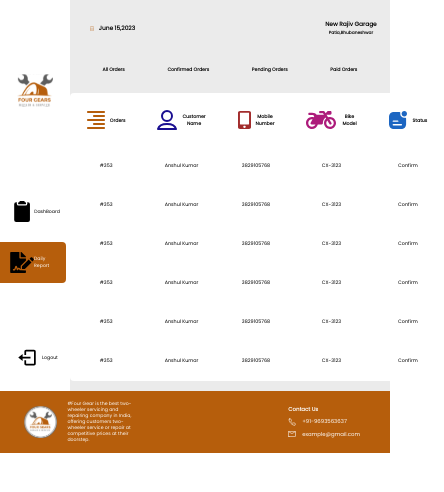
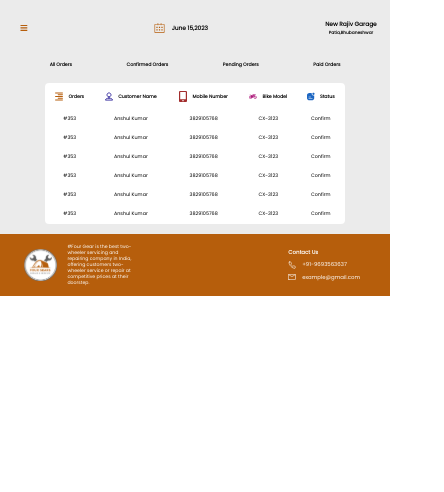
Before and after one commit to anshulkumarx7/fourGear-partner, a React (Vite) app: page / in a window 390 px wide. Shown: the top 492 px of the page, 444 px wide, since content can reach past the window. Built offline with nearby package versions, Linux system fonts and the light colour scheme.

Commit message:
fix responsiveness

```diff
--- a/src/Components/Order.jsx
+++ b/src/Components/Order.jsx
@@ -6,12 +6,14 @@ import IdIcon from "../assets/id.svg";
 import CustomerIcon from "../assets/customer.svg";
 import MobileIcon from "../assets/mobile.svg";
 import BikeIcon from "../assets/bike.svg";
+import { FaBars } from 'react-icons/fa';
 
 import StatusIcon from "../assets/statussvg.svg";
-function Order() {
+function Order(props) {
   return (
     <div className="fourGearPartnerOrder">
       <div className="fourGearPartnerOrderHeader">
+        <FaBars className="orderBars" onClick={props.handleBars}/>
         <div className="fourGearPartnerOrderDate">
           <SlCalender className="calender" />
           <h2>June 15,2023</h2>
--- a/src/Components/Sidebar.jsx
+++ b/src/Components/Sidebar.jsx
@@ -1,14 +1,18 @@
-import React from 'react'
+import React, { useRef } from 'react'
 import "../Styles/Sidebar.css";
+
 import { BsFillClipboard2Fill } from 'react-icons/bs';
 import { FaFileSignature } from 'react-icons/fa';
 import { BiLogOut } from 'react-icons/bi';
+import { RxCross1 } from 'react-icons/rx';
 import { Link } from 'react-router-dom';
 import logoSidebar from "../assets/lopoSidebar.svg";
 import SidebarOption from './SidebarOption';
-function Sidebar() {
+
+function Sidebar(props) {
   return (
-    <div className='fourGearPartnerSidebar'>
+    <div className='fourGearPartnerSidebar' ref={props.reference}>
+    <RxCross1  className='sidebarCrossButton' onClick={props.handleRemove}/>
     <img src={logoSidebar} alt="logo" />
     <div className='fourGearPartnerSidebarMenus'>
         <SidebarOption  iconName={BsFillClipboard2Fill} optionName="DashBoard" route="/a" />
--- a/src/Pages/Dashboard.jsx
+++ b/src/Pages/Dashboard.jsx
@@ -1,12 +1,20 @@
-import React from 'react'
-import Sidebar from '../Components/sideBar'
+import React,{useRef} from 'react'
 import Order from '../Components/Order'
 import "../Styles/Dashboard.css";
+import Sidebar from '../Components/Sidebar';
+
 function Dashboard() {
+  const barRef=useRef(null);
+  const handleBars = ()=>{
+    barRef.current.classList.add("responsive_sidebar");
+  }
+  const handleRemove =()=>{
+    barRef.current.classList.remove("responsive_sidebar");
+  }
   return (
     <div className='fourGearPartnerDashBoard'>
-        <Sidebar />
-        <Order />
+        <Sidebar reference={barRef} handleRemove={handleRemove}/>
+        <Order handleBars={handleBars} />
     </div>
   )
 }
--- a/src/Styles/Order.css
+++ b/src/Styles/Order.css
@@ -88,3 +88,34 @@
 .fourGearPartnerOrderTableHeader img{
     padding-right:0.5rem;
 }
+.orderBars{
+  height:2vw;
+  width:2vw;
+  margin-left:2rem;
+  color:#b65e0c;
+  display:none;
+}
+@media screen and (max-width:550px) {
+  .fourGearPartnerOrder{
+    width:100vw;
+  }
+  .orderBars{
+    display: unset;
+  }
+  .fourGearPartnerOrderDetailTable td,.fourGearPartnerOrderDetailTable th{
+    padding: 0.5rem;
+  }
+  .fourGearPartnerOrderTableHeader img{
+    height:1.3rem;
+    width:1.3rem;
+  }
+  .fourGearPartnerOrderMenus a{
+    padding:0.5rem;
+  }
+  .calender{
+    width:2rem;
+    height:1rem;
+  }
+
+
+}
--- a/src/Styles/Sidebar.css
+++ b/src/Styles/Sidebar.css
@@ -36,3 +36,53 @@
     justify-content: center;
     padding: 1rem;
 }
+.sidebarCrossButton{
+    height:4rem;
+    width:4rem;
+    color:#b65e0c;
+    align-self: flex-end;
+    margin: 0.5rem;
+    display:none;
+
+}
+@media screen and (max-width:550px) {
+    .fourGearPartnerSidebar{
+        position: fixed;
+        left:-100vw;
+        opacity: 999;
+        width:9rem;
+        height:30rem;
+        border: 2px solid black;
+		transition:all 1s ease-in-out;
+    }
+    .responsive_sidebar{
+        transform: translateX(100vw);
+        background-color: #ffffff;
+    }
+    .sidebarCrossButton{
+        display: unset;
+        height:2rem;
+        width: 2rem;
+    }
+    .fourGearPartnerSidebar img{
+        margin:0.5rem auto;
+        height:3rem;
+        width:4rem;
+    }
+    .fourGearPartnerSidebarOption h2{
+        display:none;
+    }
+    .fourGearPartnerSidebarOption{
+        display: flex;
+        align-items: center;
+        justify-content: center;
+    }
+    .partnerClipboard{
+        color:#b65e0c !important;
+    }
+    .fourGearPartnerLogout{
+        /* margin-top: 2rem; */
+        margin-top:1rem;
+    }
+
+}
```
Also changed, not shown: src/Styles/Dashboard.css (line endings or trailing spaces).
